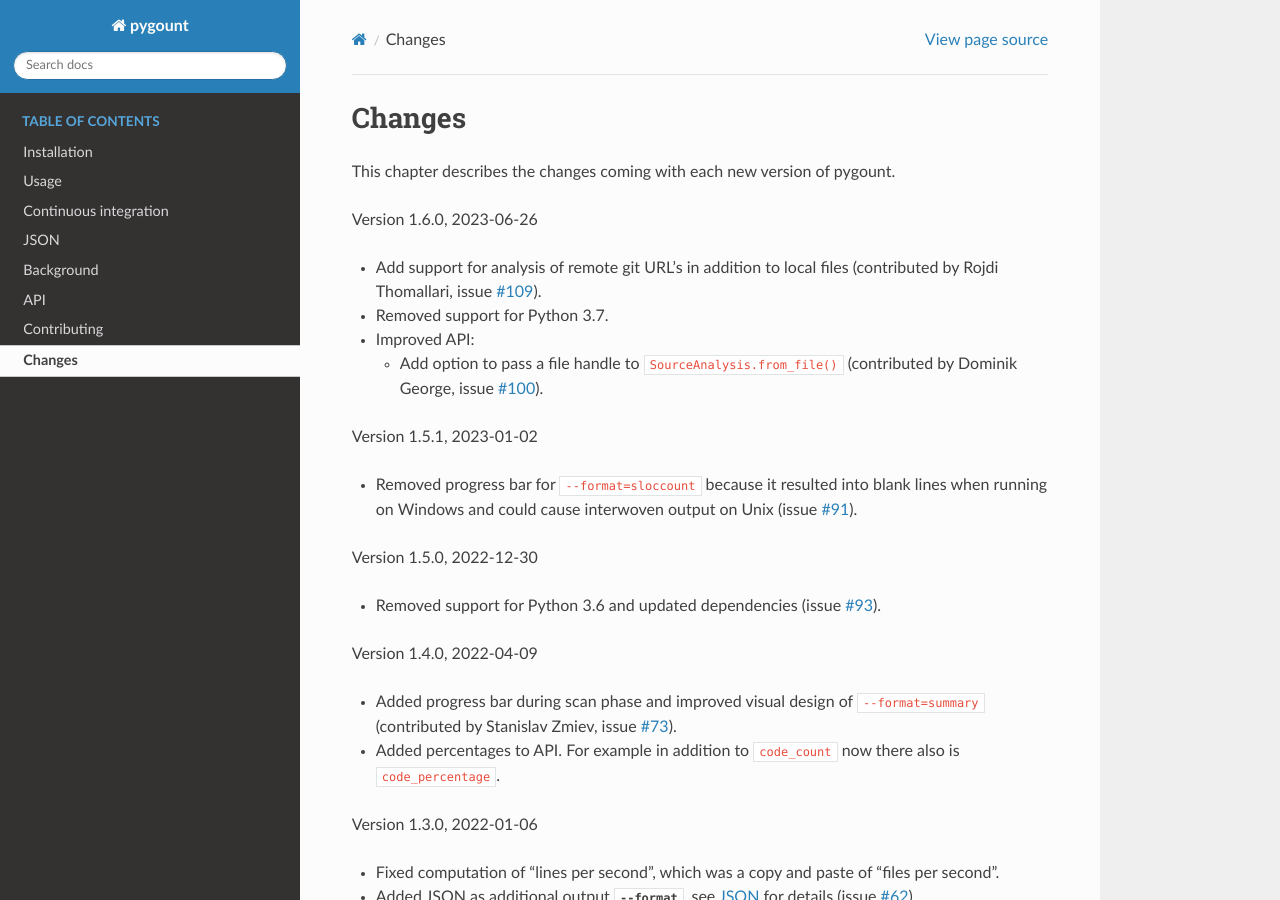
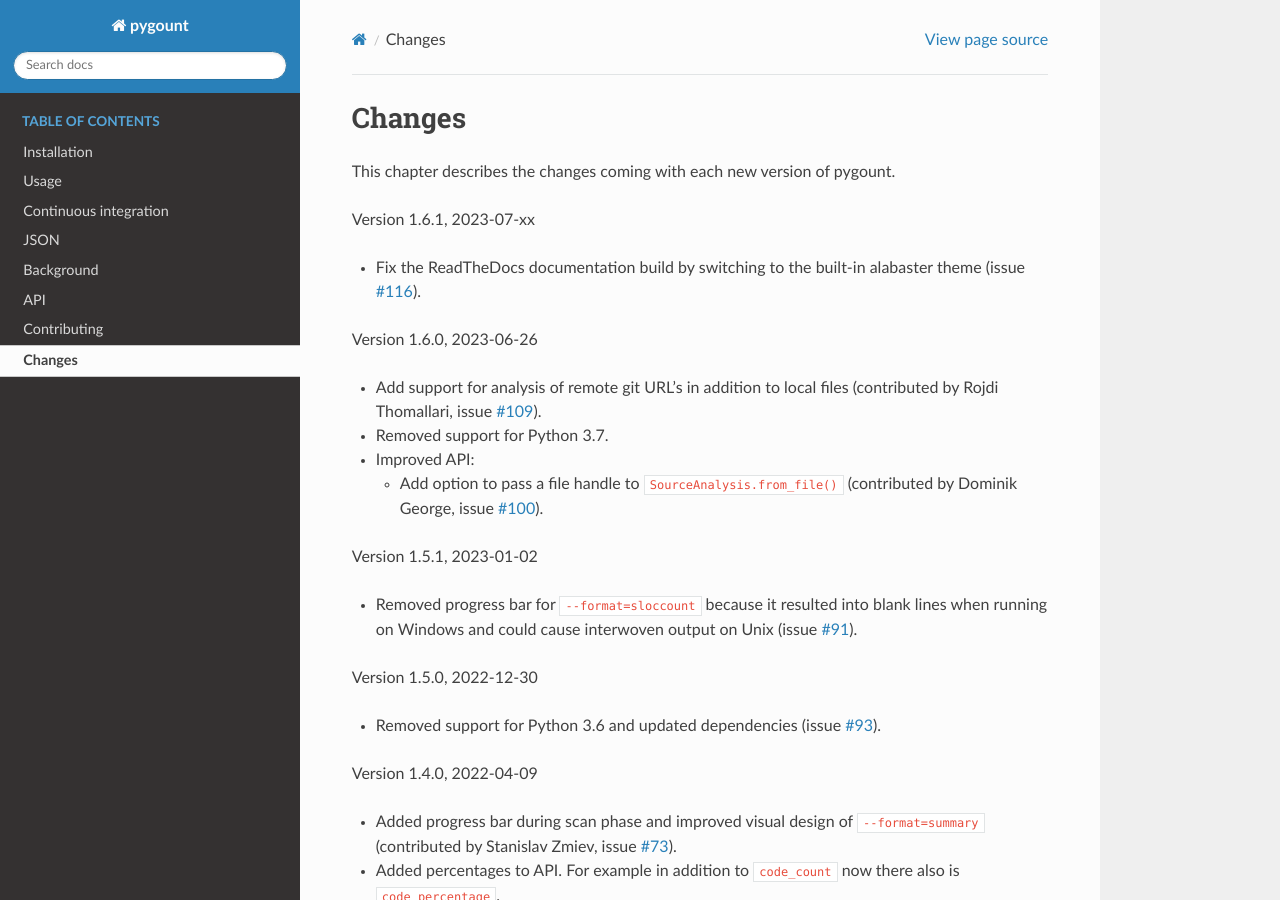
Before and after one commit to roskakori/pygount, a Sphinx documentation site: the page built from docs/changes.rst, in a window 1280 px wide and 900 px high. Built offline with Sphinx 7.4.7 and the Read the Docs theme 2.0.0, drawn with Linux system fonts in a browser that asks for light colours.

```diff
--- a/docs/changes.rst
+++ b/docs/changes.rst
@@ -4,6 +4,12 @@
 .. program:: pygount
 
 This chapter describes the changes coming with each new version of pygount.
+
+Version 1.6.1, 2023-07-xx
+
+* Fix the ReadTheDocs documentation build by switching to the built-in
+  alabaster theme (issue
+  `#116 <https://github.com/roskakori/pygount/issues/116>`_).
 
 Version 1.6.0, 2023-06-26
 
```
Also changed, not shown: pyproject.toml (+6 -2 lines), 3 other files.
